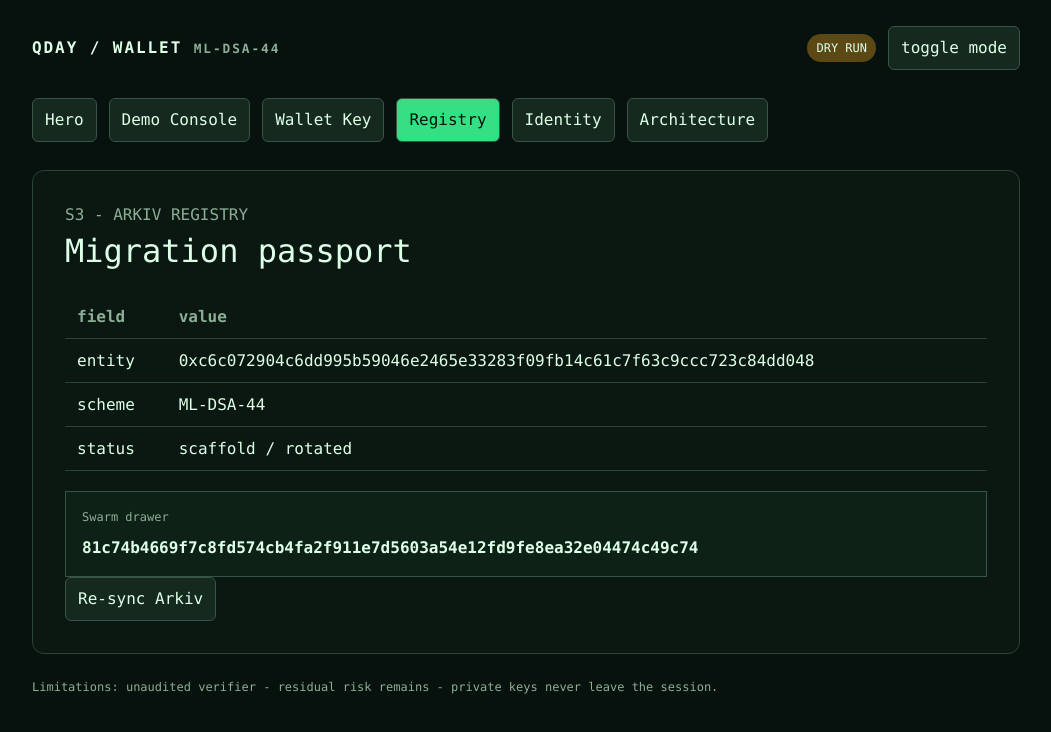
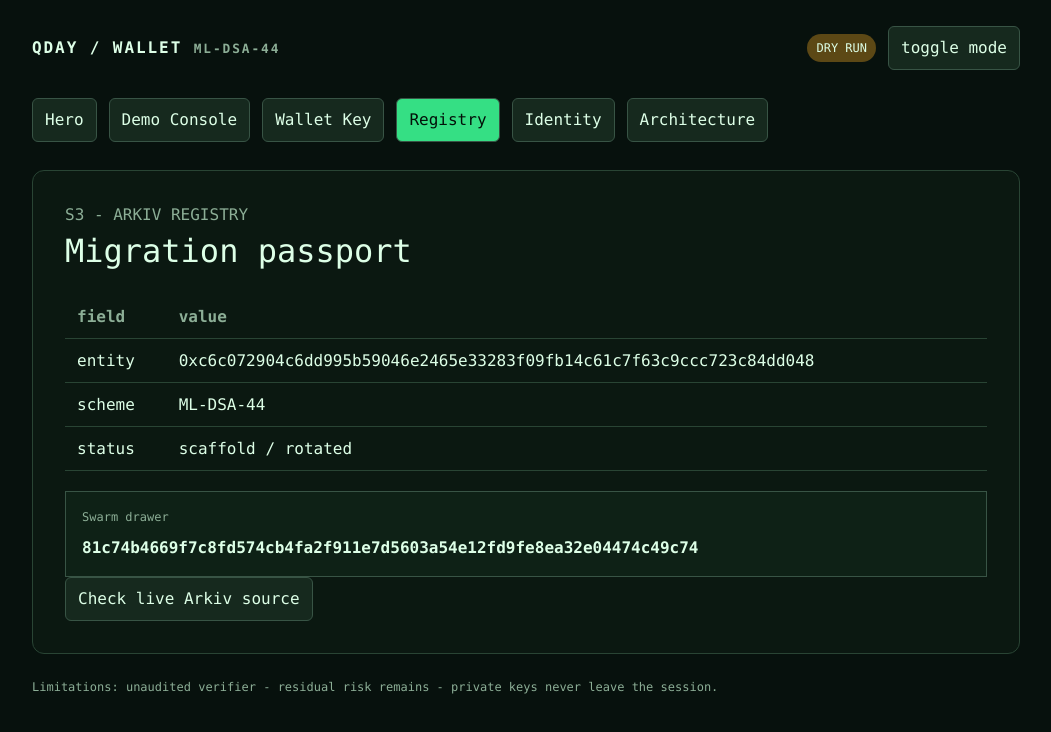
Before and after one commit to aruck-commits/qday-wallet, a React (Vite) app in the folder app/: page / in a window 1280 px wide. Both pictures are taken after a click on the button "Registry". Shown: the top 732 px of the page, without its empty margins (114-1165 px from the left). Built offline with nearby package versions, Linux system fonts and the light colour scheme.

Commit message:
feat: G6 neutral dry run copy

```diff
--- a/app/src/main.tsx
+++ b/app/src/main.tsx
@@ -13,8 +13,8 @@ function App() { const [tab, setTab] = useState(0); const [synced, setSynced] =
  return <main><header><div className="brand">QDAY / WALLET <small>ML-DSA-44</small></div><div className={dryRun ? "chip dry" : "chip live"}>{dryRun ? "DRY RUN" : "LIVE"}</div><button onClick={() => setDryRun(!dryRun)}>toggle mode</button></header><nav>{tabs.map((name, i) => <button className={tab === i ? "active" : ""} onClick={() => setTab(i)} key={name}>{name}</button>)}</nav><motion.section key={tab} initial={{ opacity: 0, y: 8 }} animate={{ opacity: 1, y: 0 }}>
  {tab === 0 && <><p className="eyebrow">QUANTUM-SAFE IDENTITY, LIVE MEMPOOL EVIDENCE</p><h1>"The wallet is the identity."</h1><p>ML-DSA-44 authorization meets the canonical budget through the standard alt-mempool path.</p><div className="count">Submission readiness - honest DRY RUN data</div></>}
  {tab === 1 && <><p className="eyebrow">S1 - THE MONEY SHOT</p><h2>Same VERIFY frame. Different admission budgets.</h2><div className="runner"><b>[A -&gt; B -&gt; C -&gt; D]</b><button onClick={() => setRunner(runner === "D" ? "A" : String.fromCharCode(runner.charCodeAt(0) + 1))}>advance to {runner}</button><span>current lane {runner}</span></div><div className="lanes"><Proof label="A - canonical" value={demo.canonical.rule}/><Proof label="B - sidecar, unstaked" value={demo.unstaked.rule}/><Proof label="C - staked sidecar" value={demo.staked.txHash}/><Proof label="D - mined explorer" value={demo.staked.explorerUrl}/></div><div className="gas"><span>canonical verification budget ~100k</span><i/><b>ML-DSA fast path {evidence.gas.measuredVerify} gas</b></div><p className="muted">Missing admission remains unavailable: {demo.staked.reason}</p></>}
- {tab === 2 && <><p className="eyebrow">S2 - KEY CEREMONY</p><h2>Generate, encrypt, retain locally.</h2><p>Noble's ML-DSA-44 subpath performs the ceremony in the browser.</p><div className="proof"><span>Exposure card</span><strong>{keyReady ? "READY - public key 1312 B - secret session-only" : "NOT GENERATED - no key material exposed"}</strong></div><button onClick={() => { ml_dsa44.keygen(new Uint8Array(32).fill(7)); setKeyReady(true); }}>Generate ML-DSA-44 key</button> <button onClick={download}>Download encrypted bundle</button></>}
- {tab === 3 && <><p className="eyebrow">S3 - ARKIV REGISTRY</p><h2>Migration passport</h2><table><tbody><tr><th>field</th><th>value</th></tr><tr><td>entity</td><td>{evidence.arkiv.entity}</td></tr><tr><td>scheme</td><td>ML-DSA-44</td></tr><tr><td>status</td><td>scaffold / rotated</td></tr></tbody></table><Proof label="Swarm drawer" value={evidence.arkiv.swarmRef}/><button onClick={() => setSynced(true)}>Re-sync Arkiv</button>{synced && <p className="muted">Re-sync requested - source remains DRY RUN until a verified Swarm reference exists.</p>}</>}
+ {tab === 2 && <><p className="eyebrow">S2 - KEY CEREMONY</p><h2>Generate, encrypt, retain locally.</h2><p>Noble's ML-DSA-44 subpath performs the ceremony in the browser.</p><div className="proof"><span>Exposure card</span><strong>{keyReady ? "READY - public key 1312 B - secret session-only" : "NOT GENERATED - no key material exposed"}</strong></div><button onClick={() => { const seed = crypto.getRandomValues(new Uint8Array(32)); ml_dsa44.keygen(seed); setKeyReady(true); }}>Generate ML-DSA-44 key</button> <button onClick={download}>Download encrypted bundle</button></>}
+ {tab === 3 && <><p className="eyebrow">S3 - ARKIV REGISTRY</p><h2>Migration passport</h2><table><tbody><tr><th>field</th><th>value</th></tr><tr><td>entity</td><td>{evidence.arkiv.entity}</td></tr><tr><td>scheme</td><td>ML-DSA-44</td></tr><tr><td>status</td><td>scaffold / rotated</td></tr></tbody></table><Proof label="Swarm drawer" value={evidence.arkiv.swarmRef}/><button onClick={() => setSynced(true)}>Check live Arkiv source</button>{synced && <p className="muted">Dry-run source unchanged - live Arkiv refresh requires a server-side masked access key.</p>}</>}
  {tab === 4 && <><p className="eyebrow">S4 - ENSv2 IDENTITY</p><h2>{evidence.ens.name}</h2><Proof label="wallet owner" value={evidence.ens.wallet}/>{evidence.ens.explorerUrl && <a href={evidence.ens.explorerUrl}>View registration on Sepolia -&gt;</a>}<div className="timeline"><span className="done">registered</span><span className="pending">PQ write unavailable</span><span className="pending">rotation unavailable</span></div></>}
  {tab === 5 && <><p className="eyebrow">S5 - ARCHITECTURE</p><h2>Intent -&gt; verifier -&gt; wallet -&gt; identity</h2><div className="arch">Noble signer -&gt; frame / relayer -&gt; MLDSAVerifier -&gt; QDayWallet -&gt; ENS + Arkiv</div><div className="badge">UNAUDITED VERIFIER</div><p className="muted">Residual risks are documented; this is a hackathon prototype.</p></>}
  </motion.section><footer>Limitations: unaudited verifier - residual risk remains - private keys never leave the session.</footer></main>; }
```
Also changed, not shown: 1 other file (tests, documents, lock files or other folders).
